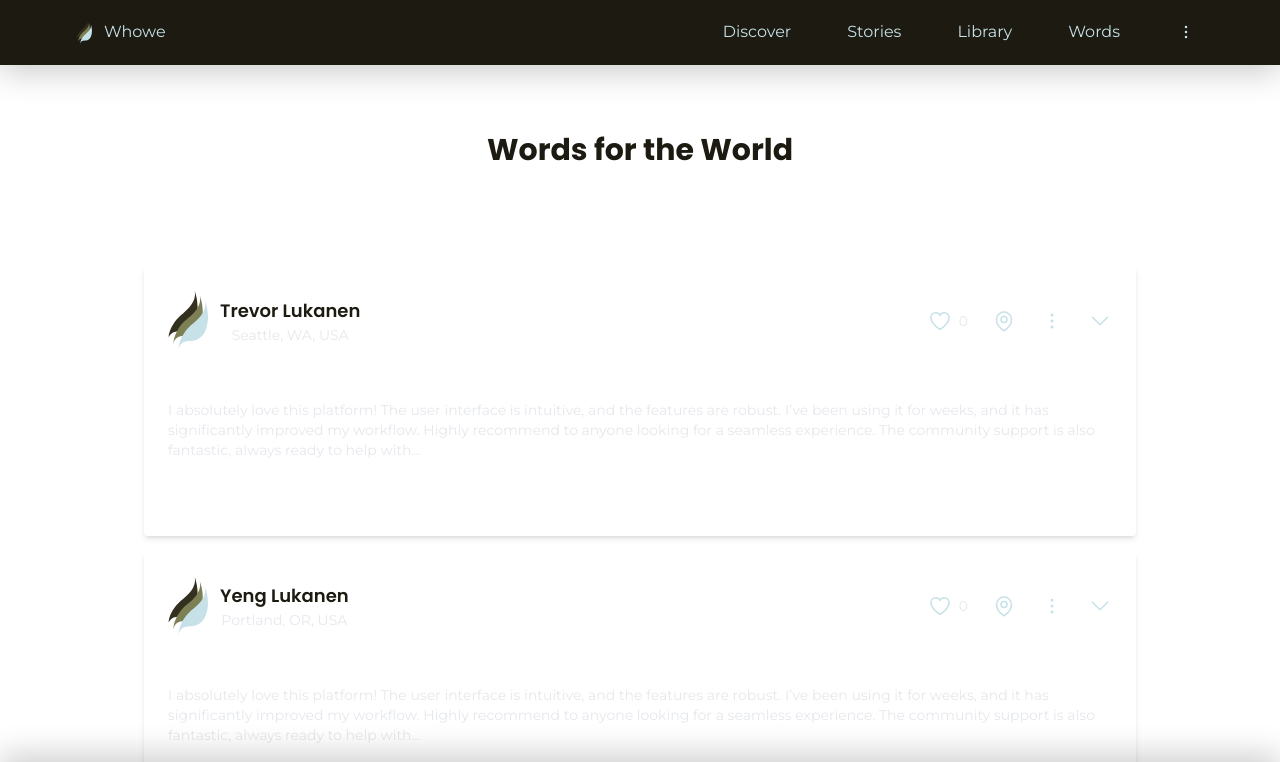
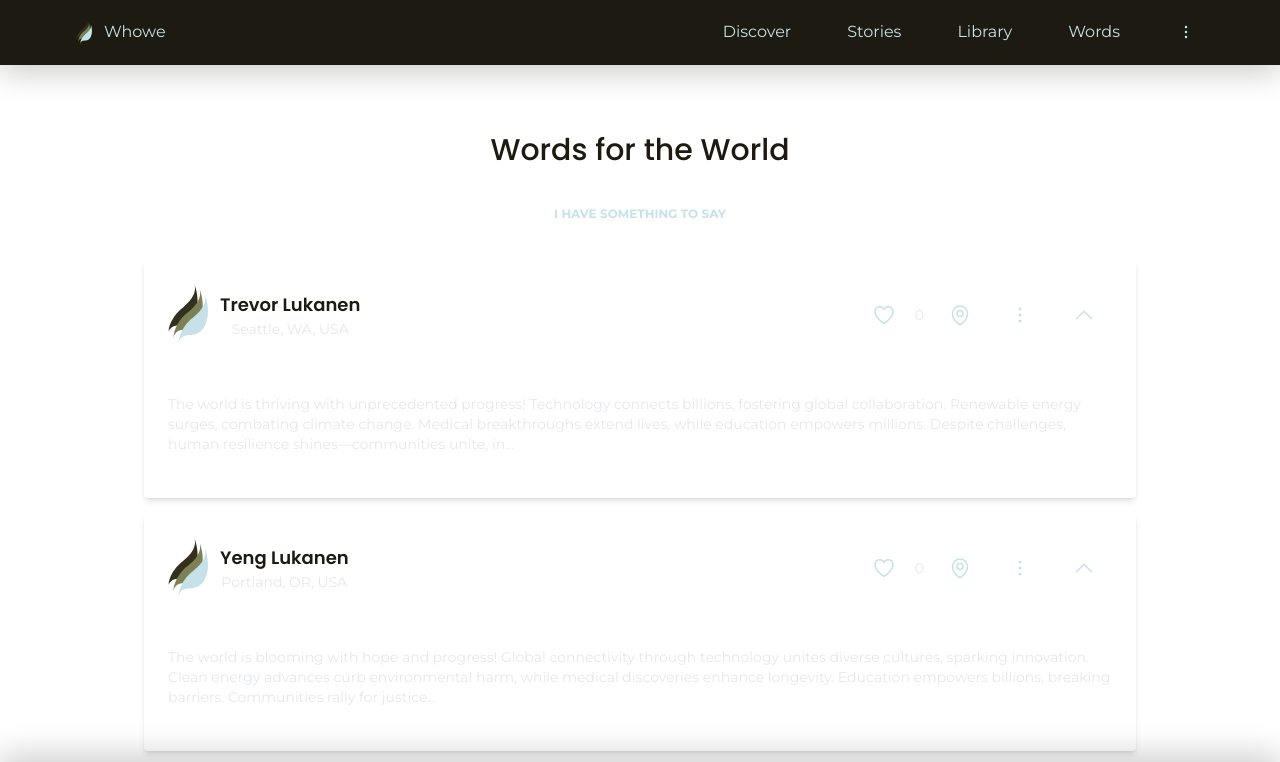
Before and after one commit to GlitchAsylum/Whowe2, a Next.js app: page /words in a window 1280 px wide. Shown: the top 762 px of the page. Built offline with nearby package versions, Linux system fonts and the light colour scheme.

Commit message:
random tweaks

```diff
--- a/app/ui/components/WordsUserCard.tsx
+++ b/app/ui/components/WordsUserCard.tsx
@@ -1,7 +1,7 @@
-'use client';
 import Image from 'next/image';
 import { useState, useRef, useEffect } from 'react';
-import { MapPinIcon, ChevronUpIcon, ChevronDownIcon, HeartIcon, EllipsisVerticalIcon } from '@heroicons/react/24/outline';
+import { MapPinIcon, ChevronUpIcon, HeartIcon, EllipsisVerticalIcon } from '@heroicons/react/24/outline';
+import Button from './buttons/Button';
 
 interface UserCardProps {
   name: string;
@@ -88,9 +88,9 @@ export default function UserCard({ name, city, state, country, comment }: UserCa
             <span className="text-sm text-gray-200">{`${city}, ${state}, ${country}`}</span>
           </div>
         </div>
-        <div className="flex items-center gap-6 relative" ref={menuRef}>
+        <div className="flex items-center gap-3 relative" ref={menuRef}>
           <div className="flex items-center gap-1">
-            <button onClick={(e) => {e.stopPropagation(); handleLike();}} className="focus:outline-none">
+            <button onClick={(e) => {e.stopPropagation(); handleLike();}} className="hover:bg-white/6 p-3 rounded-[50%] cursor-pointer focus:outline-none">
               <HeartIcon
                 className={`w-6 h-6 ${isLiked ? 'fill-red-500 stroke-red-500' : 'stroke-[#C6E1E7]'}`}
               />
@@ -99,25 +99,27 @@ export default function UserCard({ name, city, state, country, comment }: UserCa
           </div>
           <button
             onClick={(e) => {e.stopPropagation(); handleLocation();}}
-            className="focus:outline-none"
+            className="cursor-pointer rounded-[50%] p-3 hover:text-white hover:bg-white/6 focus:outline-none"
           >
             <MapPinIcon className="w-6 h-6 text-[#C6E1E7]" />
           </button>
-          <div className="flex items-center gap-6">
+          <div className="flex items-center cursor-pointer rounded-[50%] p-3 hover:text-white hover:bg-white/6">
             <button
               onClick={(e) => {e.stopPropagation(); handleMenuToggle();}}
               className="focus:outline-none"
             >
               <EllipsisVerticalIcon className="w-6 h-6 text-[#C6E1E7]" />
             </button>
-            {isExpanded ? (
-              <ChevronUpIcon className="w-6 h-6 text-[#C6E1E7]" />
-            ) : (
-              <ChevronDownIcon className="w-6 h-6 text-[#C6E1E7]" />
-            )}
+          </div>
+          <div className='cursor-pointer rounded-[50%] p-4 hover:bg-white/6'>
+          <ChevronUpIcon
+              className={`w-6 h-6 text-[#C6E1E7] transition-transform duration-300 ${
+                isExpanded ? 'rotate-180' : ''
+              }`}
+            />
           </div>
           {isMenuOpen && (
-            <div className="absolute right-0 top-8 bg-white/6 shadow-lg rounded-sm py-2 w-40 z-10">
+            <div className="absolute right-0 top-14 bg-white/6 shadow-lg rounded-sm py-2 w-40 z-10">
               <button
                 onClick={(e) => {e.stopPropagation(); handleReportIssue();}}
                 className="block w-full text-left px-4 py-2 text-sm text-[#C6E1E7] hover:bg-white/6 hover:text-white transition-colors duration-300 cursor-pointer"
@@ -131,12 +133,12 @@ export default function UserCard({ name, city, state, country, comment }: UserCa
       <div
         ref={contentRef}
         className={`transition-all duration-300 ease-in-out overflow-hidden ${
-          isExpanded ? 'max-h-[500px] p-6' : 'max-h-40 p-6'
+          isExpanded ? 'max-h-[400px] p-6 ' : 'max-h-32 p-6 '
         }`}
       >
         <div
           className={`h-40 text-gray-200 text-sm ${
-            isExpanded ? 'overflow-y-auto' : 'overflow-hidden text-ellipsis'
+            isExpanded ? 'overflow-y-visible' : 'overflow-hidden text-ellipsis'
           }`}
         >
           {isExpanded ? truncatedFullComment : collapsedComment}
--- a/app/words/page.tsx
+++ b/app/words/page.tsx
@@ -1,6 +1,7 @@
 'use client';
 import UserCard from '@/app/ui/components/WordsUserCard';
-import Link from 'next/link';
+import { useRouter } from 'next/navigation'; // Import useRouter for navigation
+import Button from '../ui/components/buttons/Button';
 
 // Sample data for demonstration
 const users = [
@@ -10,7 +11,7 @@ const users = [
     city: 'Seattle',
     state: 'WA',
     country: 'USA',
-    comment: 'I absolutely love this platform! The user interface is intuitive, and the features are robust. I’ve been using it for weeks, and it has significantly improved my workflow. Highly recommend to anyone looking for a seamless experience. The community support is also fantastic, always ready to help with any questions. Can’t wait to see what new features are added in the future!',
+    comment: 'The world is thriving with unprecedented progress! Technology connects billions, fostering global collaboration. Renewable energy surges, combating climate change. Medical breakthroughs extend lives, while education empowers millions. Despite challenges, human resilience shines—communities unite, innovate, and uplift. From AI revolutionizing industries to grassroots movements driving equality, optimism fuels a brighter future. We are not perfect, but our collective spirit and ingenuity make this an exciting time to be alive!',
   },
   {
     id: 2,
@@ -18,7 +19,7 @@ const users = [
     city: 'Portland',
     state: 'OR',
     country: 'USA',
-    comment: 'I absolutely love this platform! The user interface is intuitive, and the features are robust. I’ve been using it for weeks, and it has significantly improved my workflow. Highly recommend to anyone looking for a seamless experience. The community support is also fantastic, always ready to help with any questions. Can’t wait to see what new features are added in the future!',
+    comment: 'The world is blooming with hope and progress! Global connectivity through technology unites diverse cultures, sparking innovation. Clean energy advances curb environmental harm, while medical discoveries enhance longevity. Education empowers billions, breaking barriers. Communities rally for justice and equality, proving humanity’s strength. AI and science push boundaries, solving complex issues. Challenges exist, but our shared resolve and creativity drive us toward a vibrant, inclusive future we can all celebrate!',
   },
   {
     id: 3,
@@ -47,16 +48,26 @@ const users = [
 ];
 
 export default function Home() {
+  const router = useRouter(); // Initialize useRouter
+
+  // Define the onClick function for navigation
+  const handleNavigateToRegister = () => {
+    router.push('/register');
+  };
+
   return (
-    <div className="min-h-screen bg-[var{--background}] py-10">
+    <div className="min-h-screen bg-[var{--background}] py-10 pb-40">
       <div className="max-w-5xl mx-auto px-4">
-        <h1 className="text-3xl font-bold text-center mb-4">Words for the World</h1>
+        <h1 className="text-3xl font-medium text-center mb-8">Words for the World</h1>
         <div className="flex justify-center mb-8">
-          <Link href="/register">
-            <button className="px-6 py-3 bg-white/6 backdrop-blur-md border border-white/12 rounded-sm text-white font-semibold hover:bg-white/12 transition-all duration-300">
-              I HAVE SOMETHING TO SAY
-            </button>
-          </Link>
+          <Button
+            onClick={handleNavigateToRegister}
+            className=""
+            variant='glass'
+            size='small'
+          >
+            I HAVE SOMETHING TO SAY
+          </Button>
         </div>
         <div className="grid gap-4 md:grid-cols-1 lg:grid-cols-1">
           {users.map((user) => (
```
